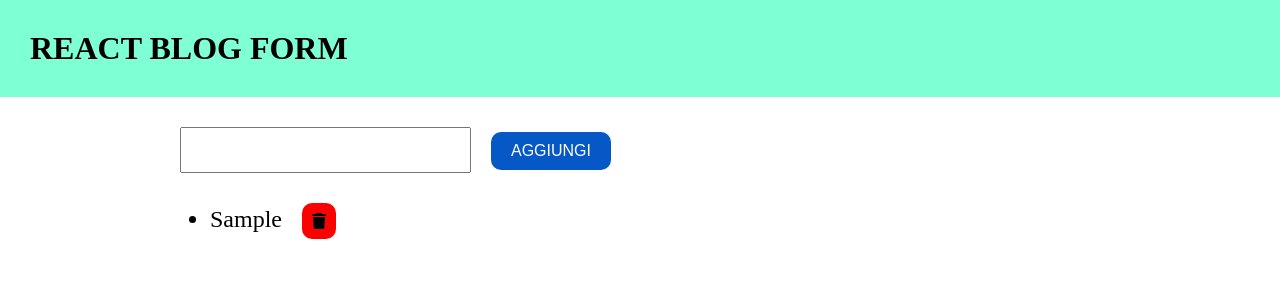
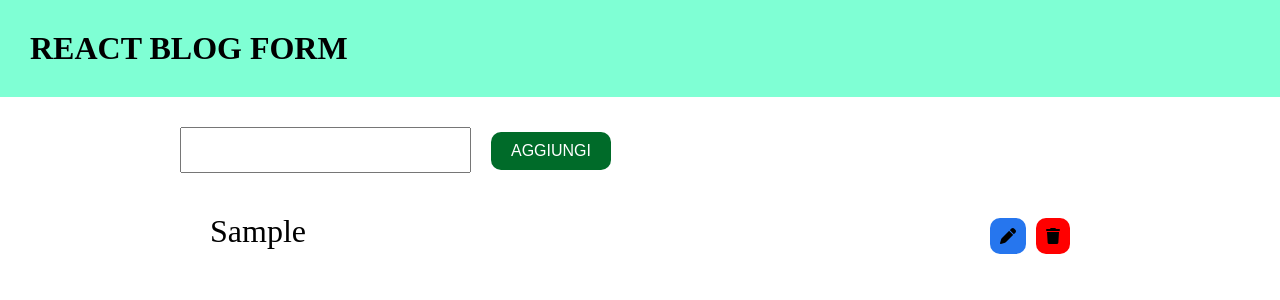
Before and after one commit to GemelliAngelo/react-form, a React (Vite) app: page / in a window 1280 px wide. Both pictures are taken after typing "Sample" into the empty fields and a click on the button "AGGIUNGI". Shown: the top 300 px of the page. Built offline with nearby package versions, Linux system fonts and the light colour scheme.

Commit message:
add remove button function + fix

```diff
--- a/src/App.jsx
+++ b/src/App.jsx
@@ -1,24 +1,27 @@
 import { useState } from "react";
 
 function App() {
-  const [addTitles, setAddTitles] = useState("");
+  const [Titles, setTitles] = useState("");
   const [posts, setPosts] = useState([]);
 
   const handleInputChange = (e) => {
-    setAddTitles(e.target.value);
+    setTitles(e.target.value);
   };
 
   const handleFormSubmit = (e) => {
     e.preventDefault();
 
-    if (!addTitles) {
+    if (!Titles) {
       alert("Inserisci un titolo valido");
       return;
     }
 
-    setPosts([...posts, { name: addTitles }]);
-    setAddTitles("");
-    console.log(addTitles);
+    setPosts([...posts, { name: Titles }]);
+    setTitles("");
+  };
+
+  const handleDelete = (name) => {
+    setPosts([...posts.filter((post) => post.name !== name)]);
   };
 
   return (
@@ -35,16 +38,23 @@ function App() {
                 type="text"
                 className="form-input"
                 name="blog-title"
-                value={addTitles}
+                value={Titles}
               />
               <button className="form-button">AGGIUNGI</button>
             </form>
+
             <div className="d-flex">
               <ul className="titles-list">
                 {posts.map((post) => (
                   <li className="titles-list-item" key={post.name}>
                     {post.name}
-                    <i className="fa-solid fa-trash"></i>
+                    <div>
+                      <i class="fa-solid fa-pen"></i>
+                      <i
+                        onClick={() => handleDelete(post.name)}
+                        className="fa-solid fa-trash"
+                      ></i>
+                    </div>
                   </li>
                 ))}
               </ul>
--- a/src/assets/css/index.css
+++ b/src/assets/css/index.css
@@ -29,7 +29,7 @@ header {
 .form-button {
   padding: 10px 20px;
   margin-left: 20px;
-  background-color: #0558c5;
+  background-color: #006b29;
   color: white;
   font-size: 1rem;
   border: none;
@@ -38,14 +38,24 @@ header {
 }
 
 .titles-list-item {
-  font-size: 1.5rem;
+  font-size: 2rem;
+  margin: 10px 0;
+  display: flex;
+  justify-content: space-between;
 }
 
-.fa-solid.fa-trash {
-  margin-left: 20px;
+.fa-solid {
   cursor: pointer;
-  background-color: red;
   padding: 10px;
   border-radius: 10px;
   font-size: 1rem;
 }
+
+.fa-solid.fa-trash {
+  background-color: red;
+  margin-left: 10px;
+}
+
+.fa-solid.fa-pen {
+  background-color: rgb(38, 118, 238);
+}
```
